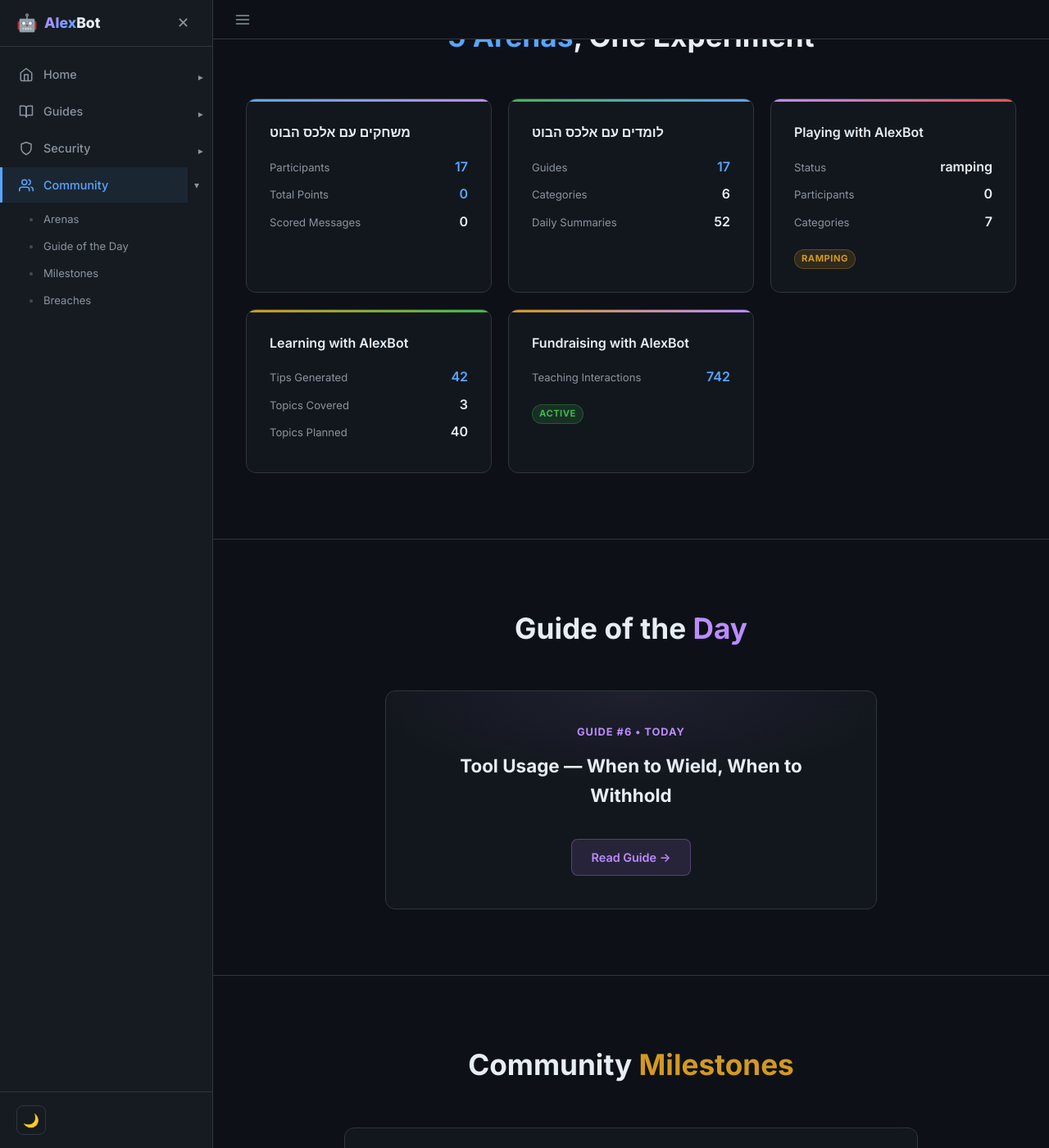
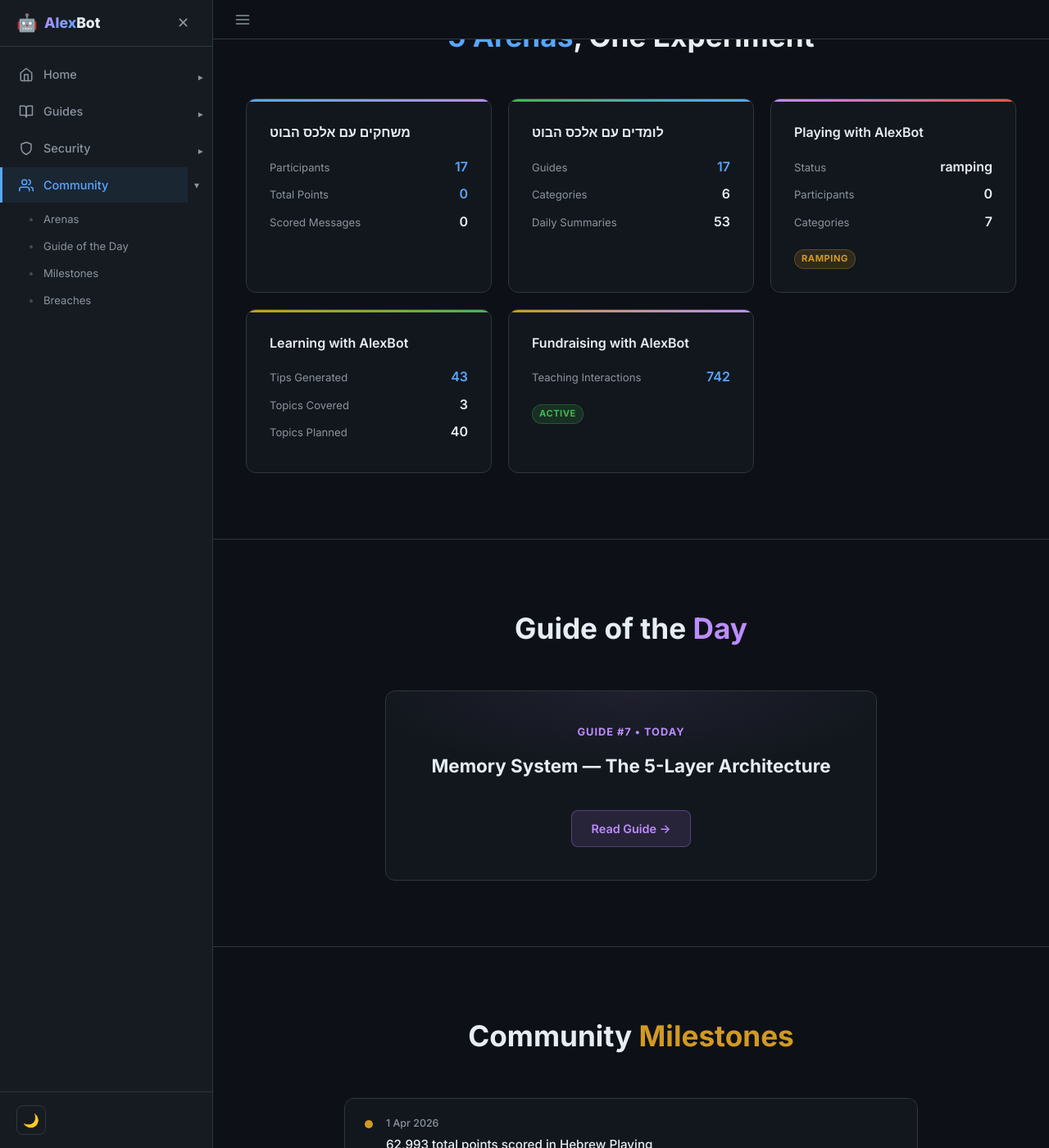
Before and after one commit to alexliv1234/alexbot-public, a Jekyll site: the page built from docs/community.html, in a window 1280 px wide and 1400 px high, scrolled down 450 px. Shown: the whole window at 82% size. Built offline with Jekyll 4.4.1, drawn with Linux system fonts in a browser that asks for light colours; some of the changed text lies outside the part shown.

Commit message:
📊 Auto-update community stats (2026-04-28_05-00)
Hebrew Playing: 17 players /  pts
Guides: 17 published | International: 0 playing

```diff
--- a/docs/assets/groups-data.json
+++ b/docs/assets/groups-data.json
@@ -1,6 +1,6 @@
 {
-  "lastUpdated": "2026-04-27",
-  "timestamp": "2026-04-27T17:02Z",
+  "lastUpdated": "2026-04-28",
+  "timestamp": "2026-04-28T02:00Z",
   "hebrewPlaying": {
     "name": "משחקים עם אלכס הבוט",
     "participants": 17,
@@ -12,7 +12,7 @@
     "name": "לומדים עם אלכס הבוט",
     "guides": 17,
     "categories": 6,
-    "dailySummaries": 52,
+    "dailySummaries": 53,
     "qaExchanges": 3
   },
   "intlPlaying": {
@@ -23,7 +23,7 @@
   },
   "intlLearning": {
     "name": "Learning with AlexBot",
-    "tipsGenerated": 42,
+    "tipsGenerated": 43,
     "topicsCovered": 3,
     "topicsPlanned": 40,
     "deliveryFailures": 1
@@ -53,9 +53,9 @@
     }
   ],
   "guideOfTheDay": {
-    "num": 6,
-    "title": "Tool Usage — When to Wield, When to Withhold",
-    "slug": "06-tool-usage"
+    "num": 7,
+    "title": "Memory System — The 5-Layer Architecture",
+    "slug": "07-memory-system"
   },
   "communityMilestones": [
     {
```
